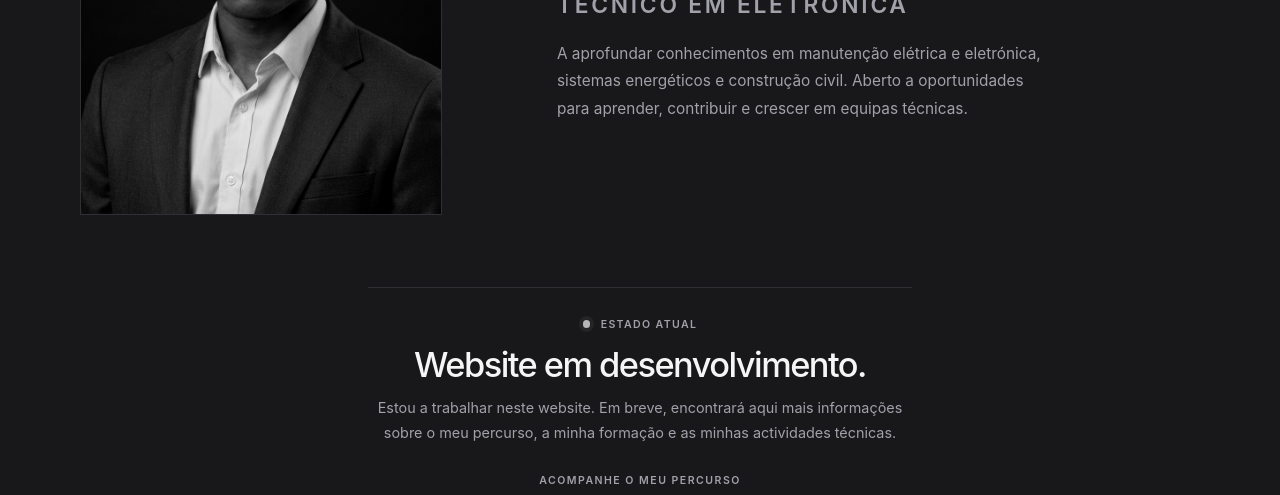
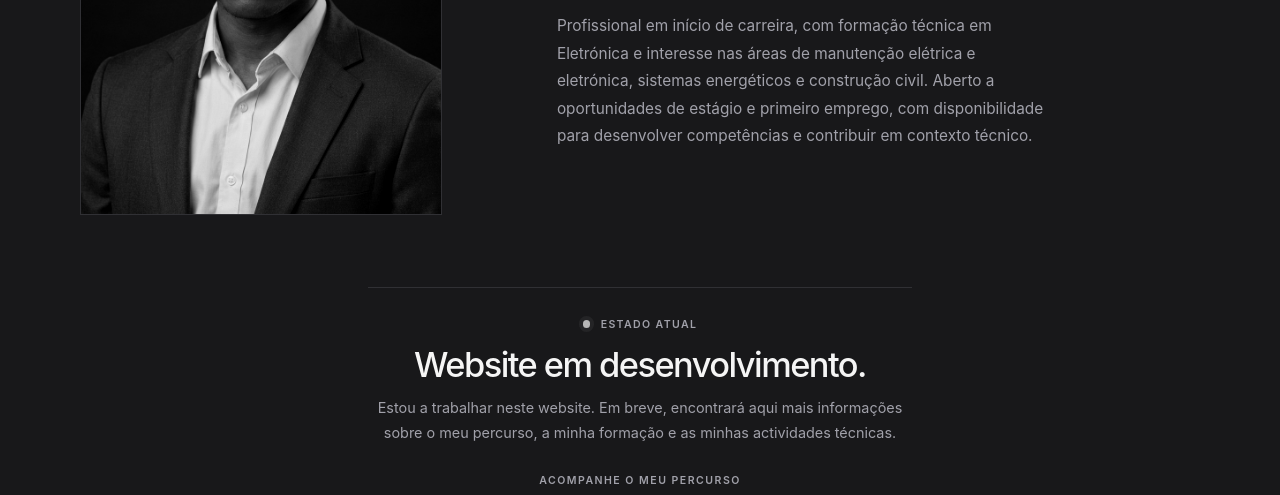
Before and after one commit to josemanuelmiguel070-del/myportfolio, a plain HTML site: page portfolio/index.html in a window 1280 px wide. Shown: the part 357-852 px from the top of the page. Drawn offline with Linux system fonts and the light colour scheme.

Commit message:
Clarifica posicionamento profissional na apresentação

```diff
--- a/portfolio/index.html
+++ b/portfolio/index.html
@@ -98,8 +98,8 @@
             <span class="role">Técnico em Eletrónica</span>
           </h1>
           <p class="intro-summary">
-            A aprofundar conhecimentos em manutenção elétrica e eletrónica, sistemas energéticos e construção civil.
-            Aberto a oportunidades para aprender, contribuir e crescer em equipas técnicas.
+            Profissional em início de carreira, com formação técnica em Eletrónica e interesse nas áreas de manutenção elétrica e eletrónica, sistemas energéticos e construção civil.
+            Aberto a oportunidades de estágio e primeiro emprego, com disponibilidade para desenvolver competências e contribuir em contexto técnico.
           </p>
         </div>
       </section>
```
